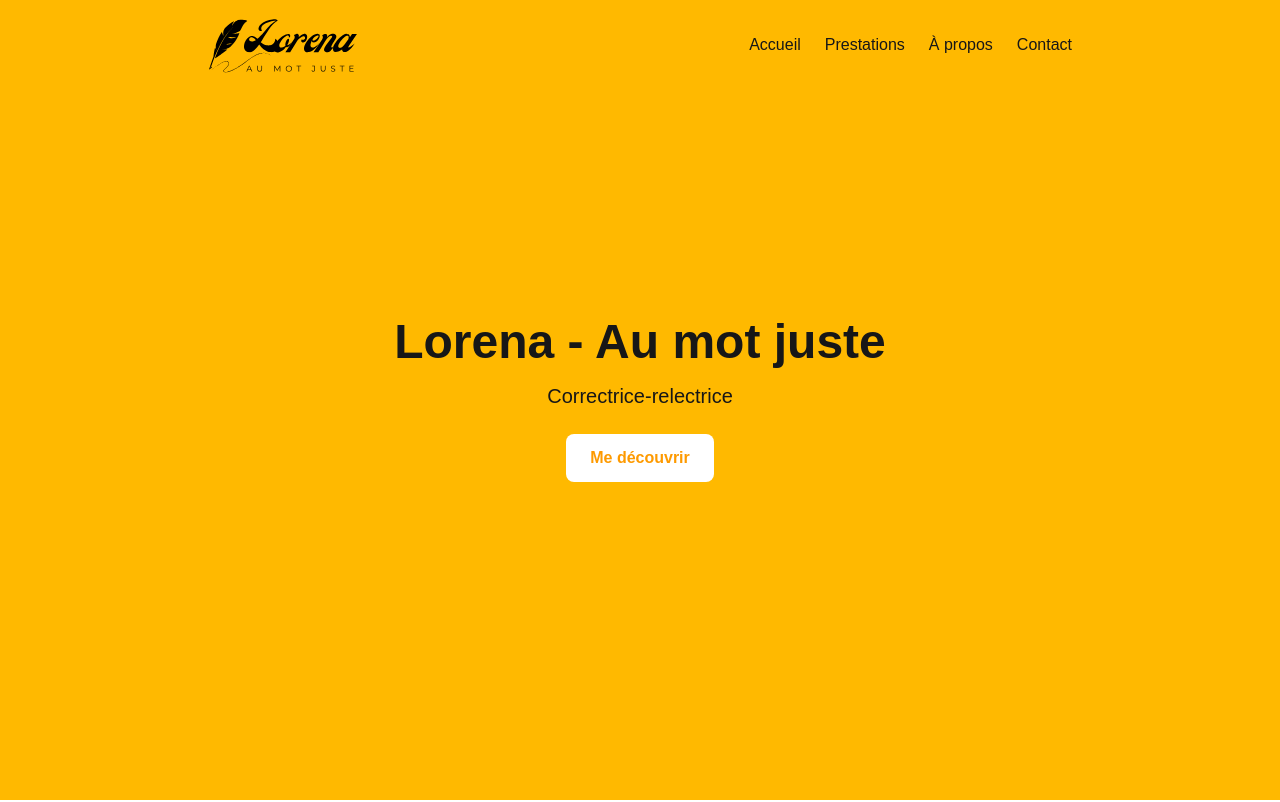
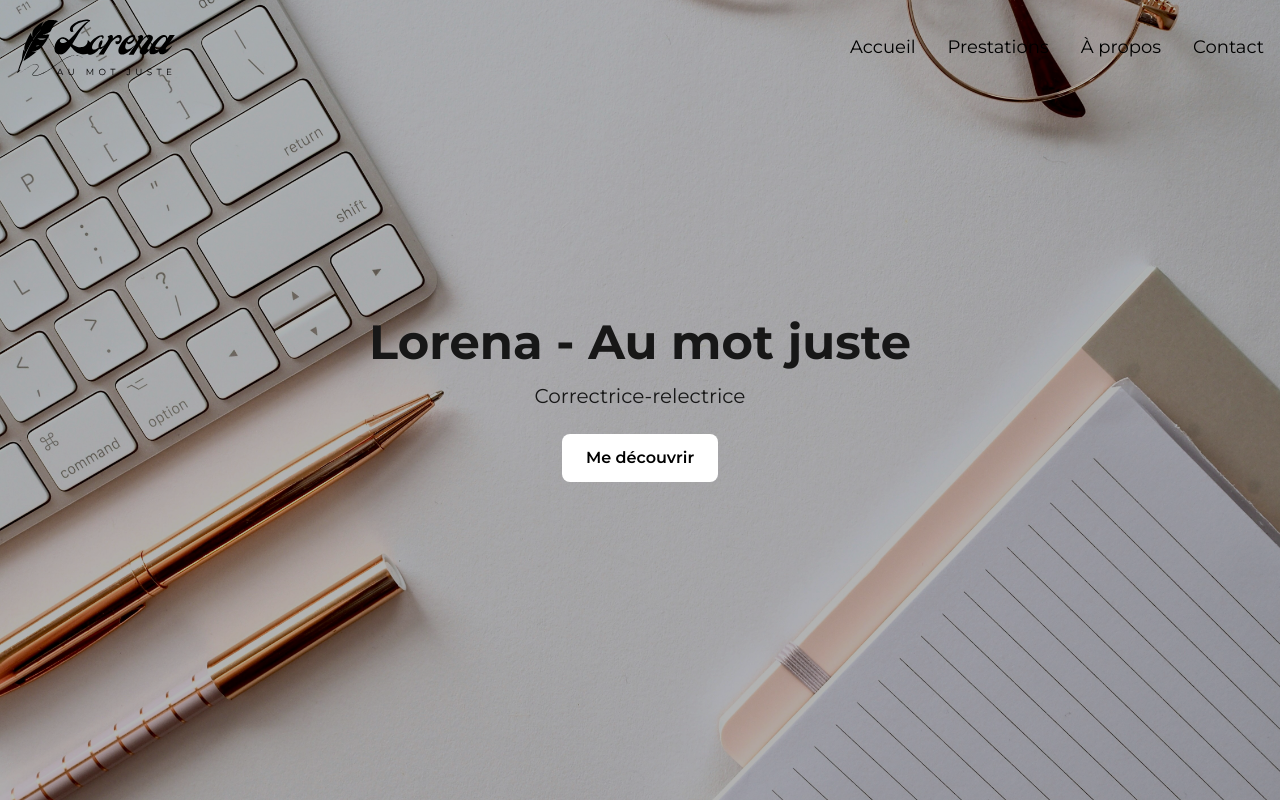
Before and after one commit to EthwallLo/lorena-website-correction, a Next.js app: page / in a window 1280 px wide. Shown: the top 802 px of the page. Built offline with nearby package versions, Linux system fonts and the light colour scheme.

Commit message:
LGU : image de fond + opti navbar

```diff
--- a/app/Header.tsx
+++ b/app/Header.tsx
@@ -20,12 +20,12 @@ export default function Header() {
         (scrolled ? "bg-white shadow-sm" : "bg-transparent")
       }
     >
-      <nav className="max-w-4xl mx-auto flex justify-between items-center px-4">
+      <nav className="max-w-7xl mx-auto flex justify-between items-center px-4">
         <Link href="/">
-          <Image src="/logo.svg" alt="Logo" width={150} height={100} />
+          <Image src="/logo.svg" alt="Logo" width={160} height={100} />
         </Link>
 
-        <div className="flex space-x-6">
+        <div className="flex space-x-8 text-black text-lg">
           <NavLink href="/">Accueil</NavLink>
           <NavLink href="/prestations">Prestations</NavLink>
           <NavLink href="/a-propos">À propos</NavLink>
--- a/app/layout.tsx
+++ b/app/layout.tsx
@@ -1,5 +1,12 @@
 import "./globals.css";
 import Header from "./Header";
+import "./globals.css";
+import { Montserrat } from "next/font/google";
+
+const montserrat = Montserrat({
+  subsets: ["latin"],
+  weight: ["300", "400", "500", "600", "700", "900"],
+});
 
 export const metadata = {
   title: "Lorena - Au mot juste",
@@ -9,7 +16,7 @@ export const metadata = {
 export default function RootLayout({ children }: { children: React.ReactNode }) {
   return (
     <html lang="fr">
-      <body className="bg-white text-gray-900">
+      <body className={`${montserrat.className} bg-white text-gray-900`}>
         <Header />
 
         <main>
--- a/app/page.tsx
+++ b/app/page.tsx
@@ -9,7 +9,10 @@ export default function HomePage() {
       {/* Bannière
       photo en fond ?*/}
 
-      <section className="w-full h-screen bg-amber-400 flex flex-col justify-center items-center">
+      <section className="w-full h-screen bg-cover bg-center bg-no-repeat flex flex-col justify-center items-center relative"
+        style={{ backgroundImage: "url('/image-carnet.jpg')" }}>
+        <div className="absolute inset-0 bg-black/30"></div>
+        <div className="relative z-10 text-center">
           <h1 className="text-4xl md:text-5xl font-bold mb-4">
             Lorena - Au mot juste
           </h1>
@@ -21,10 +24,11 @@ export default function HomePage() {
               const section = document.getElementById("prestations");
               section?.scrollIntoView({ behavior: "smooth" });
             }}
-          className="bg-white text-amber-500 font-semibold px-6 py-3 rounded-lg hover:bg-gray-100 transition"
+            className="bg-white text-black font-semibold px-6 py-3 rounded-lg hover:bg-gray-100 transition"
           >
             Me découvrir
           </button>
+        </div>
       </section>
 
       <section id="prestations" className="py-20 px-4 bg-red-500" style={{ minHeight: 'calc(100vh - 64px)' }}>
```
Also changed, not shown: public/image-carnet.jpg (added), 1 other file (tests, documents, lock files or other folders). Lines whose indentation alone changed are shown as unchanged.
